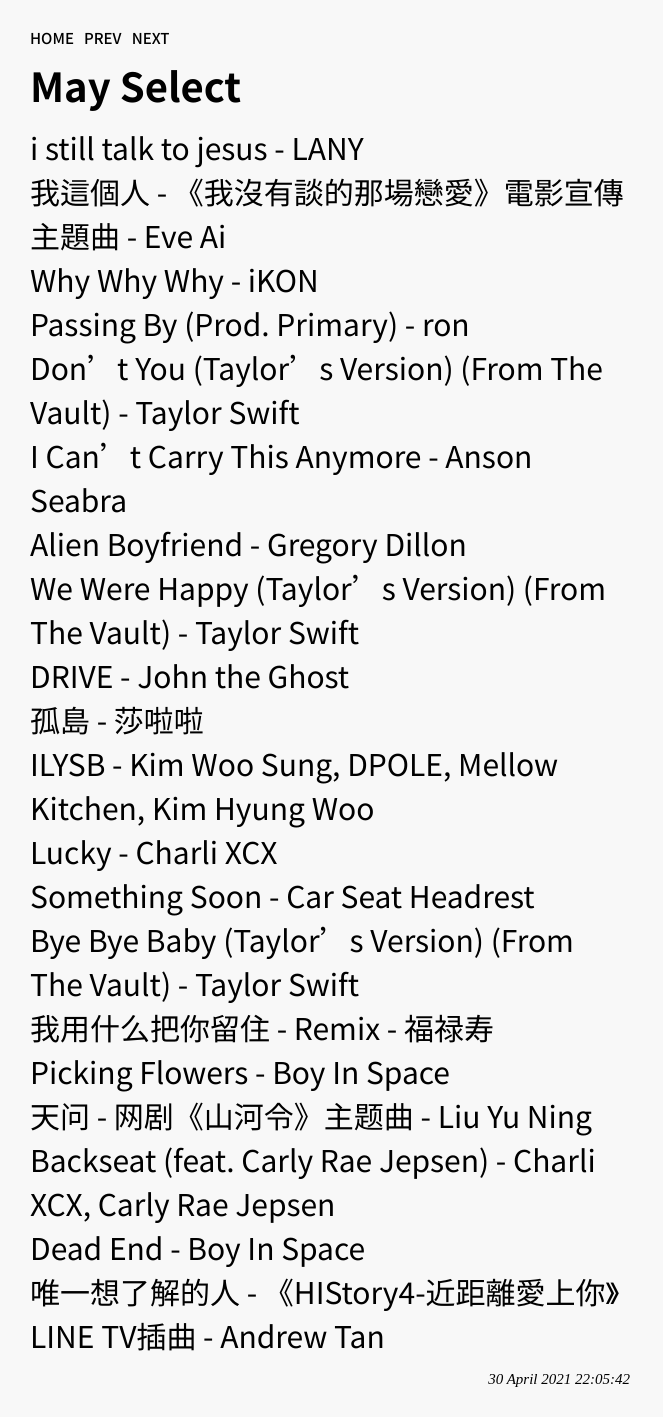
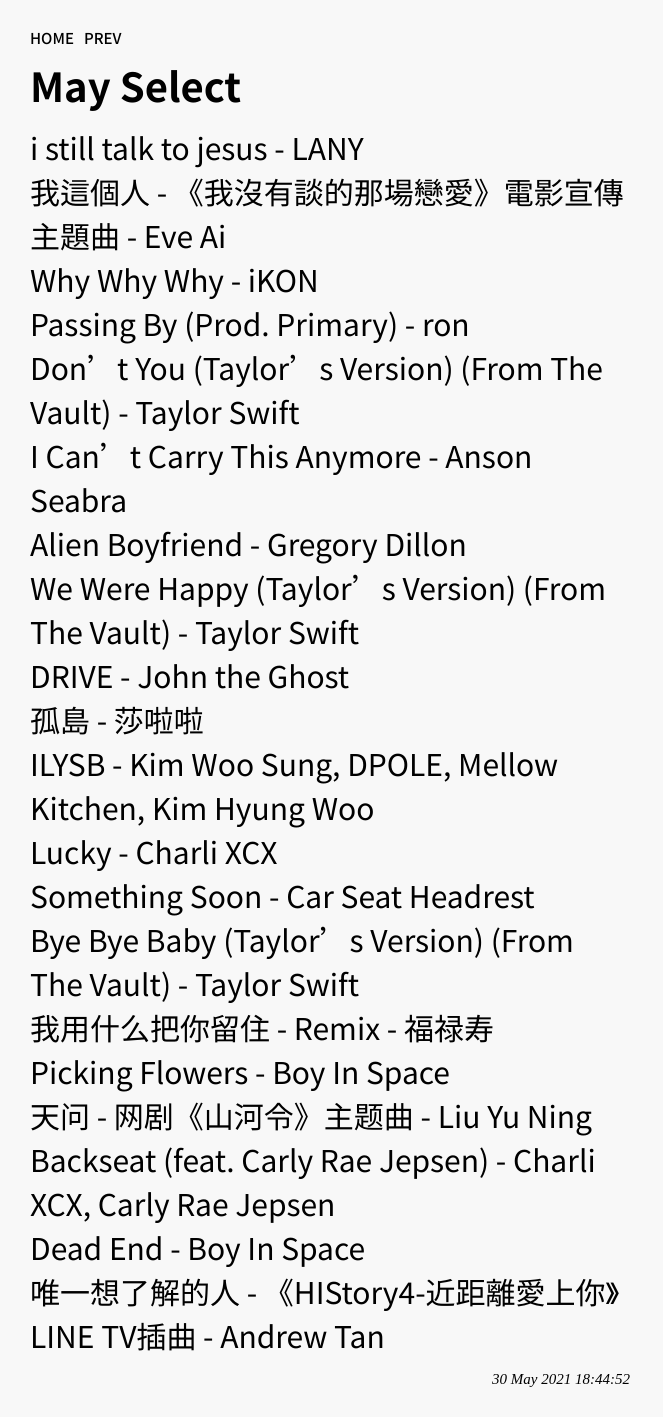
Before and after one commit to law-wang/ferrari, a Jekyll site: the page built from _posts/2021-05-30-sixtytwo.md, in a window 1280 px wide. Shown: the whole page, without its empty margins (0-663 px from the left). Built offline with Jekyll 4.4.1, drawn with Linux system fonts in a browser that asks for light colours; some web fonts are replaced.

Commit message:
Update 2021-05-30-sixtytwo.md

```diff
--- a/_posts/2021-05-30-sixtytwo.md
+++ b/_posts/2021-05-30-sixtytwo.md
@@ -1,6 +1,6 @@
 ---
 layout: post
-date:   2021-04-30 22:05:42
+date:   2021-05-30 18:44:52
 ---
 
 ###### May Select
```
